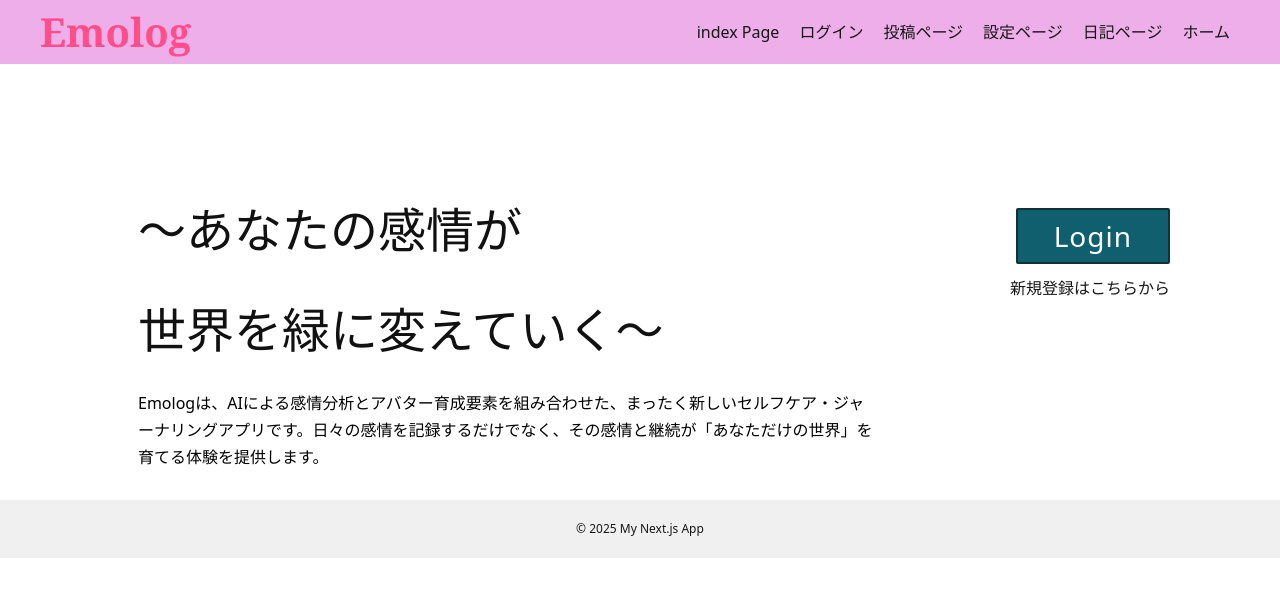
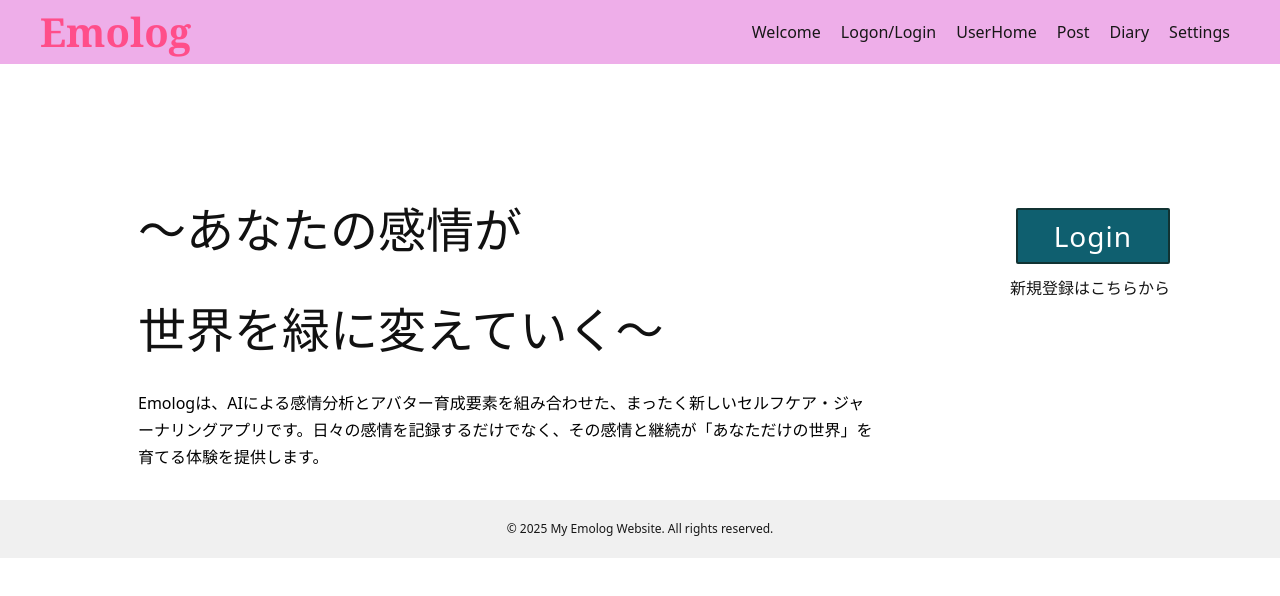
Before and after one commit to jphacks/tk_b_2510, a Next.js app in the folder frontend/: page / in a window 1280 px wide. Shown: the top 596 px of the page. Built offline with nearby package versions, Linux system fonts and the light colour scheme.

Commit message:
[update]細かな変更

```diff
--- a/frontend/src/components/Footer.js
+++ b/frontend/src/components/Footer.js
@@ -4,7 +4,7 @@ export default function Footer() {
   return (
     <footer style={{ padding: '20px', backgroundColor: '#f0f0f0', textAlign: 'center' }}>
       <p style={{ margin: 0, fontSize: '12px' }}>
-        &copy; {new Date().getFullYear()} My Next.js App
+        &copy; {new Date().getFullYear()} My Emolog Website. All rights reserved.
       </p>
     </footer>
   );
--- a/frontend/src/components/Header.js
+++ b/frontend/src/components/Header.js
@@ -20,12 +20,13 @@ export default function Header() {
         </div>
 
         <nav>
-          <Link href="/" style={{ margin: '0 10px' }}>index Page</Link>
-          <Link href="/login" style={{ margin: '0 10px' }}>ログイン</Link>
-          <Link href="/post" style={{ margin: '0 10px' }}>投稿ページ</Link>
-          <Link href="/settings" style={{ margin: '0 10px' }}>設定ページ</Link>
-          <Link href="/diary" style={{ margin: '0 10px' }}>日記ページ</Link>
-          <Link href="/user-home" style={{ margin: '0 10px' }}>ホーム</Link>
+          <Link href="/" style={{ margin: '0 10px' }}>Welcome</Link>
+          <Link href="/login" style={{ margin: '0 10px' }}>Logon/Login</Link>
+          <Link href="/user-home" style={{ margin: '0 10px' }}>UserHome</Link>
+          <Link href="/post" style={{ margin: '0 10px' }}>Post</Link>
+          <Link href="/diary" style={{ margin: '0 10px' }}>Diary</Link>
+          <Link href="/settings" style={{ margin: '0 10px' }}>Settings</Link>
+
         </nav>
       </div>
     </header>
```
